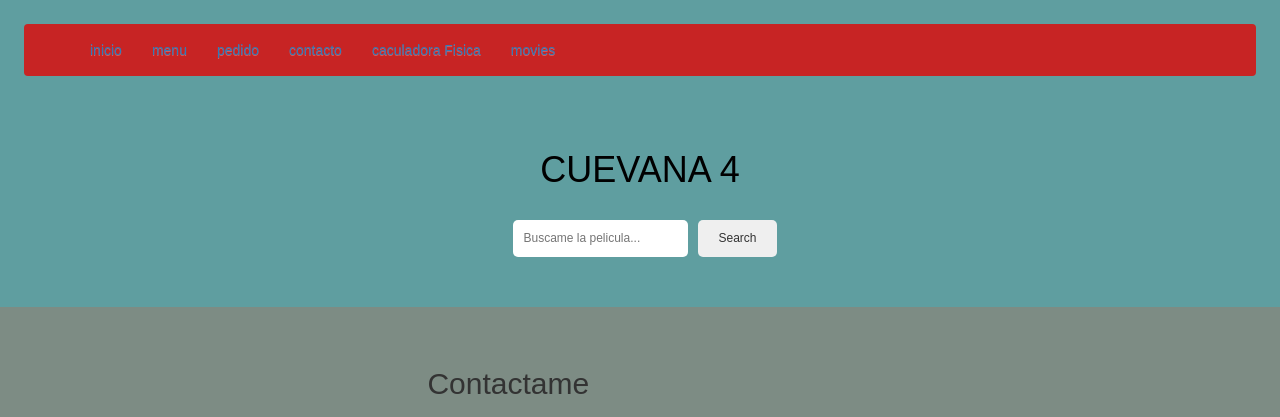
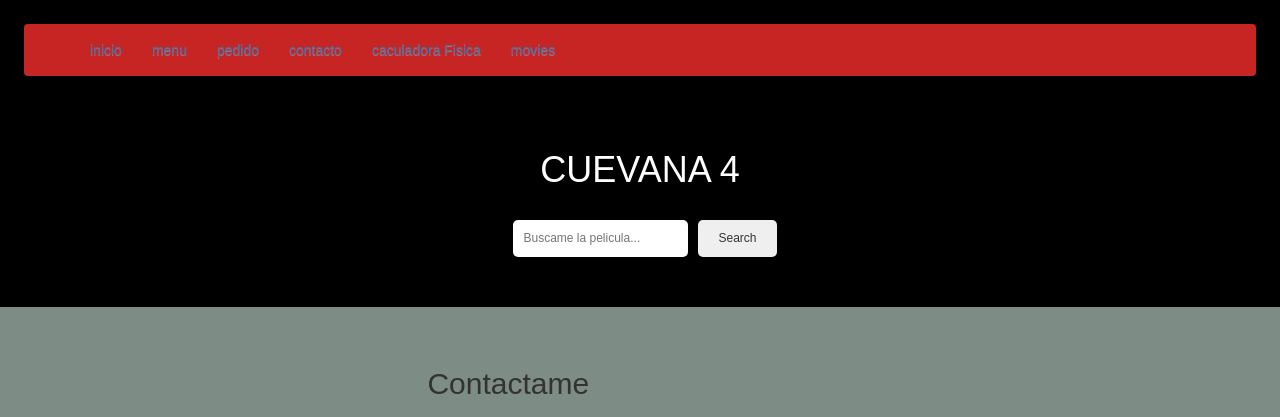
Before and after one commit to NonstopYack/multi-pagina, a plain HTML site: page apimovies.html in a window 1280 px wide. Shown: the top 417 px of the page. Drawn offline with nearby package versions, Linux system fonts and the light colour scheme; no server answers.

Commit message:
Update style.css

```diff
--- a/style.css
+++ b/style.css
@@ -1,15 +1,15 @@
 body {
-background-color: 	cadetblue;
+background-color: 	black;
 font-family: 'Templo Kolegio', sans-serif;
 
 }
 
 h1{
-    color: black;
+    color: white;
     font-family: 'Templo Kolegio', sans-serif;
 }
 th{
-    background-color: 	 #8fe8b1;
+    background-color: 	 black;
     font-family: 'Templo Kolegio', sans-serif;
 
 }
```
